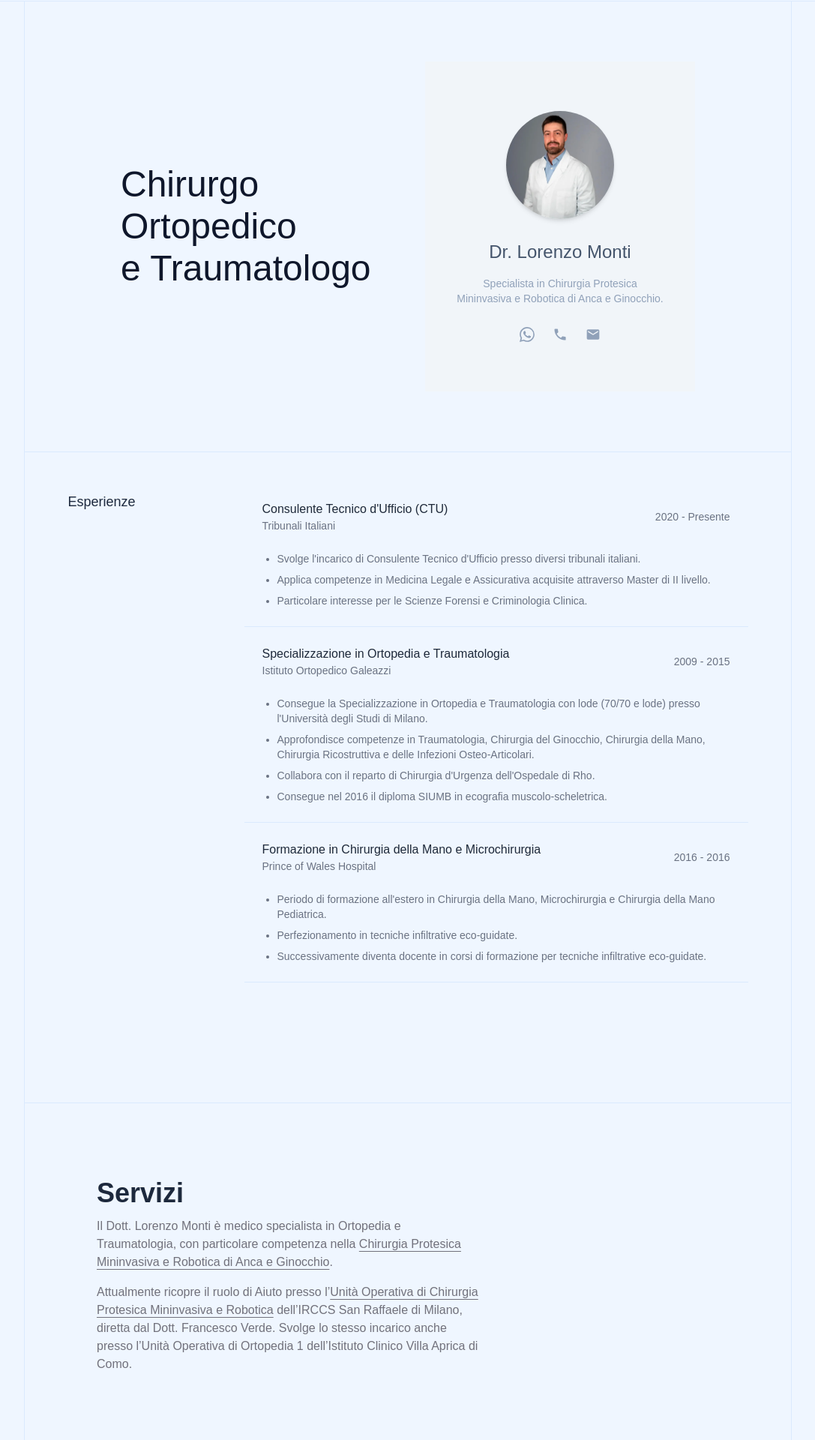
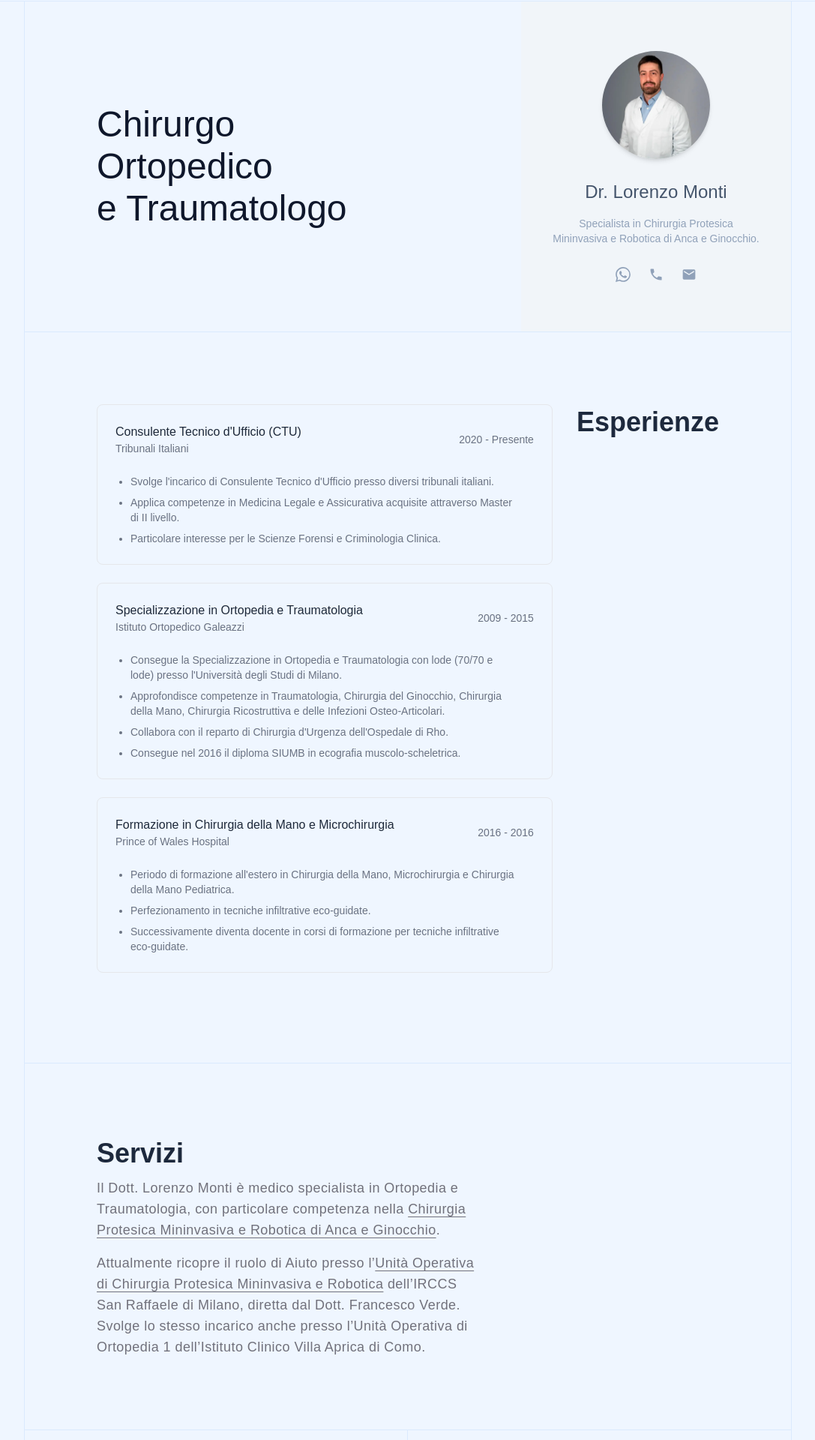
Before and after one commit to skxt/lorenzomonti, a Next.js app: page / in a window 1280 px wide. Shown: the part 71-1991 px from the top of the page at 75% size, without its empty margins (96-1183 px from the left). Built offline with nearby package versions, Linux system fonts and the light colour scheme; a web font is replaced by a local one.

Commit message:
feat(Components): change component sections

```diff
--- /dev/null
+++ b/components/section-container.tsx
@@ -0,0 +1,12 @@
+interface Props {
+    className?: string;
+    children: React.ReactNode;
+}
+
+export const SectionContainer = ({ children, className = "" }: Props) => {
+    return (
+        <div className={`py-24 px-6 md:px-24 ${className}`}>
+            {children}
+        </div>
+    );
+}
--- a/components/section-title.tsx
+++ b/components/section-title.tsx
@@ -3,6 +3,7 @@ interface SectionTitleProps {
   description?: string;
   leftAlign?: boolean;
   children?: React.ReactNode;
+  className?: string;
 }
 
 export const SectionTitle = ({
@@ -10,9 +11,10 @@ export const SectionTitle = ({
   description,
   leftAlign,
   children,
+  className = ""
 }: SectionTitleProps) => {
   return (
-    <>
+    <div className={className}>
       <h1
         className={`font-sans text-4xl/12 font-bold max-w-2xl bg-linear-to-r from-white to-white/50 bg-clip-text ${leftAlign ? "md:text-left text-center" : "text-center"}`}
       >
@@ -29,6 +31,6 @@ export const SectionTitle = ({
           </p>
         )
       )}
-    </>
+    </div>
   );
 };
--- a/components/section.tsx
+++ b/components/section.tsx
@@ -4,7 +4,7 @@ interface Props {
 
 export const Section = ({ children }: Props) => {
     return (
-        <section>
+        <section className="border-b border-blue-100">
             {children}
         </section>
     );
--- a/sections/about-section.tsx
+++ b/sections/about-section.tsx
@@ -1,16 +1,19 @@
 import { Section } from "@/components/section";
+import { SectionContainer } from "@/components/section-container";
 import { CardGlowing } from "../components/card-glowing";
 
 export const AboutSection = () => {
   return (
     <Section>
-      <main className="flex justify-center py-20 px-4 md:px-16 lg:px-24 xl:px-32 border-b border-blue-100">
-        <div className="flex flex-col md:flex-row gap-10 justify-between items-center w-full max-w-6xl">
+      <main className="flex justify-between">
+        <div className="flex flex-col md:flex-row gap-10 justify-between items-center w-full">
           <div className="flex flex-col items-center md:items-start">
-            <h1 className="text-center md:text-left text-4xl leading-[46px] md:text-5xl md:leading-[56px] font-light max-w-xl text-slate-900">
+            <SectionContainer>
+                          <h1 className="text-center md:text-left text-4xl leading-[46px] md:text-5xl md:leading-[56px] font-light max-w-xl text-slate-900">
               Chirurgo Ortopedico
               <br />e Traumatologo
             </h1>
+            </SectionContainer>
             {/* <p className="text-center md:text-left text-sm text-slate-700 max-w-lg mt-2">
             presso Unità Operativa di Chirurgia Protesica Mininvasiva e Robotica di Anca e Ginocchio dell’IRCCS San Raffaele di Milano.
           </p>
--- a/sections/experience-section.tsx
+++ b/sections/experience-section.tsx
@@ -1,19 +1,20 @@
+import { SectionTitle } from "@/components/section-title";
 import { Section } from "@/components/section";
+import { SectionContainer } from "@/components/section-container";
 import Image from "next/image";
 import { experiences } from "@/data/experiences";
 
 export const ExperienceSection = () => {
   return (
     <Section>
-      <div className="flex flex-col md:flex-row items-center justify-around md:items-start gap-8 w-full p-10">
-        <p className="text-xl text-center md:text-left md:text-lg font-medium pt-3 w-full md:max-w-42">
-          Esperienze
-        </p>
-        <div>
-          {experiences.map((experience) => (
-            <div
-              key={experience.title}
-              className="w-full border-b border-blue-100 p-6 max-w-2xl"
+      <SectionContainer>
+        <div className="flex flex-col md:flex-row items-center justify-between md:items-start gap-8">
+
+          <div>
+            {experiences.map((experience) => (
+              <div
+                key={experience.title}
+              className="w-full p-6 max-w-2xl border border-gray-200 rounded-lg mb-6"
             >
               <div className="flex flex-col md:flex-row items-start gap-3 md:items-center justify-between w-full text-gray-500">
                 <div className="flex flex-col md:flex-row items-start md:items-center gap-3">
@@ -44,7 +45,9 @@ export const ExperienceSection = () => {
             </div>
           ))}
         </div>
+        <SectionTitle title="Esperienze" leftAlign={true} className="sticky top-[50%]" />
       </div>
+      </SectionContainer>
     </Section>
   );
 };
--- a/sections/logo-marquee.tsx
+++ b/sections/logo-marquee.tsx
@@ -85,7 +85,7 @@ export const LogoMarquee = () => {
   return (
     <div className="flex items-center md:px-20 border-y border-blue-100">
       <p className="text-nowrap text-gray-400 max-md:hidden">Trusted by:</p>
-      <Marquee gradient={true} gradientColor="#000" speed={30}>
+      <Marquee gradient={true} gradientColor="#eff6ff" speed={30}>
         {[...companyLogos, ...companyLogos].map((logo, i) => (
           <div key={i} className="mx-8 py-8">
             {logo}
--- a/sections/service-section.tsx
+++ b/sections/service-section.tsx
@@ -1,5 +1,7 @@
 "use client";
+import { Section } from "@/components/section";
 import { SectionTitle } from "@/components/section-title";
+import { SectionContainer } from "@/components/section-container";
 import { services } from "@/data/service";
 import { ArrowDownRight } from "lucide-react";
 import Link from "next/link";
@@ -20,10 +22,10 @@ export const ServiceSection = () => {
   }, [autoPlay]);
 
   return (
-    <div className="mt-30 border-y border-blue-100">
-      <div className="p-6 md:p-24">
+    <Section>
+      <SectionContainer>
         <SectionTitle title="Servizi" leftAlign={true}>
-          <div className="text-base text-zinc-500 max-w-lg mt-2 md:text-left text-center">
+          <div className="text-lg tracking-wide text-zinc-500 max-w-lg mt-2 md:text-left text-center">
             <p>
               Il Dott. Lorenzo Monti è medico specialista in Ortopedia e
               Traumatologia, con particolare competenza nella{" "}
@@ -43,9 +45,9 @@ export const ServiceSection = () => {
             </p>
           </div>
         </SectionTitle>
-      </div>
+      </SectionContainer>
 
-      <div className="grid grid-cols-1 md:grid-cols-2 divide-x divide-gray-800 border-t border-blue-100">
+      <div className="grid grid-cols-1 md:grid-cols-2 border-t divide-x divide-blue-100 border-blue-100">
         <div
           onMouseEnter={() => setAutoPlay(false)}
           onMouseLeave={() => setAutoPlay(true)}
@@ -70,6 +72,6 @@ export const ServiceSection = () => {
           <p className="text-base/7 text-gray-400">{service.description}</p>
         </div>
       </div>
-    </div>
+    </Section>
   );
 };
```
